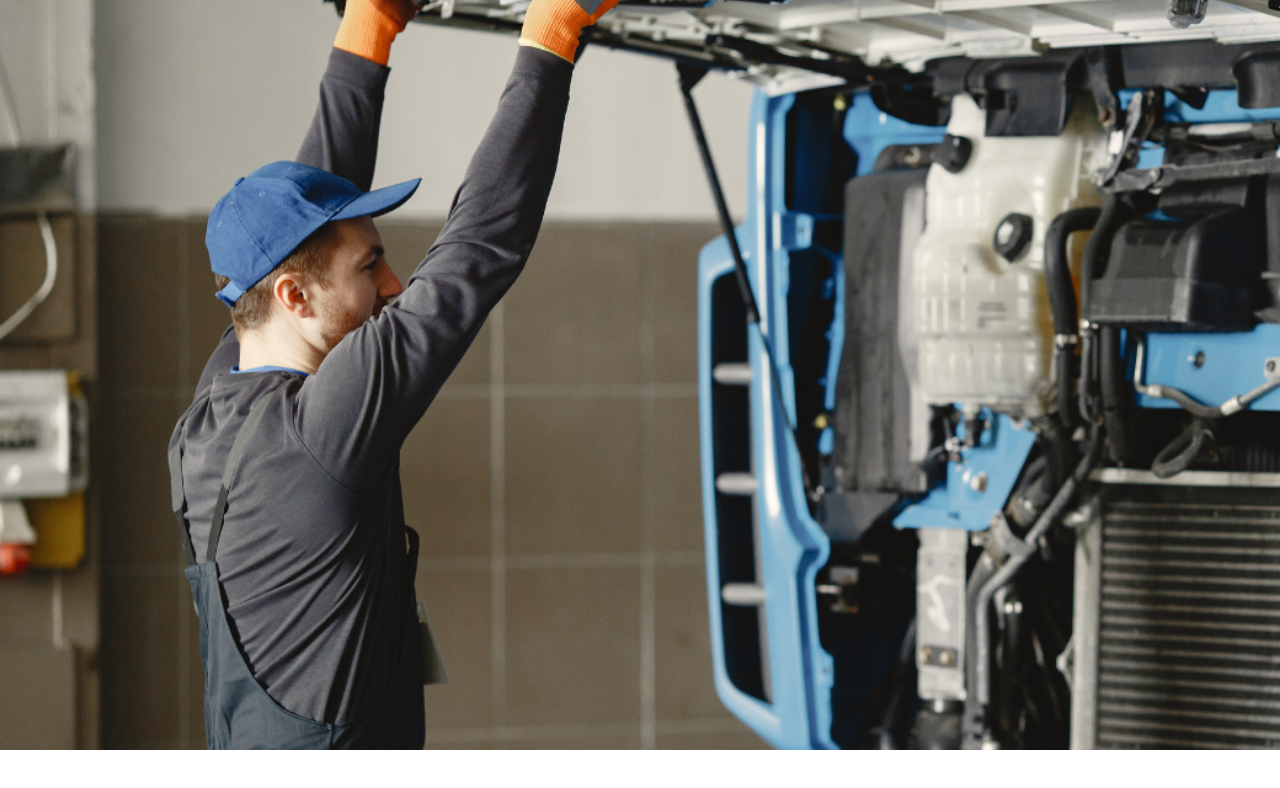
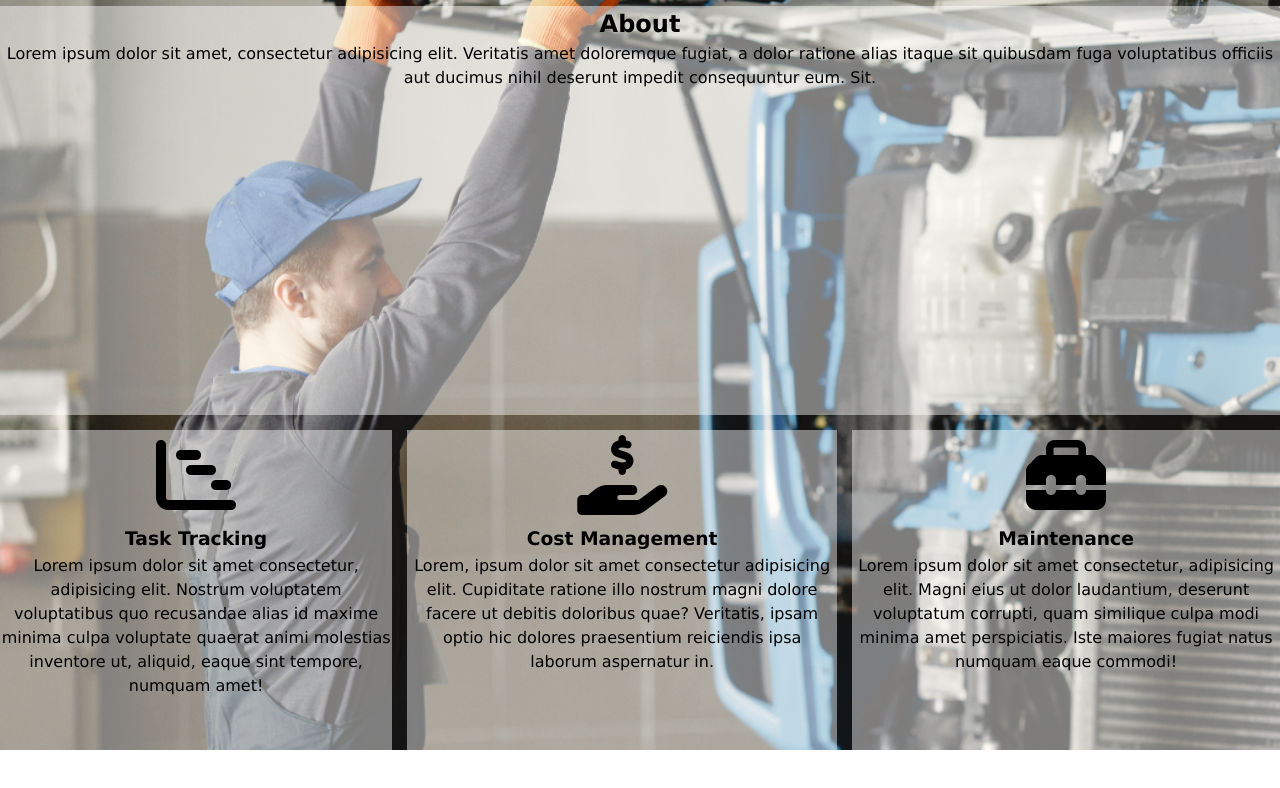
Before and after one commit to TylerStockton/CodeKYFinalProject, a plain HTML site: page about.html in a window 1280 px wide. Shown: the part 50-838 px from the top of the page. Before the commit the page ends 800 px from the top, so only its background shows below. Drawn offline with Linux system fonts and the light colour scheme.

Commit message:
worked on css grid for about tab, working on fixing border-radius for login tab

```diff
--- a/about.css
+++ b/about.css
@@ -11,6 +11,7 @@ body {
     background: url('Aboutbkgd.png');
     background-repeat: no-repeat;
     background-size: cover;
+    overflow: hidden;
 }
 
 html{
@@ -117,3 +118,76 @@ img{
     color: whitesmoke;
     cursor: pointer;
 }
+
+.grid{
+    display: grid;
+    grid-template-areas: "body" "footer";
+    grid-gap: 15px;
+    height: 100vh;
+}
+
+.box1{
+    grid-area: "body";
+    grid-column: 1/4;
+    grid-row: 1/4;
+    background-color: rgba(255, 255, 255, 0.45);
+    color: black;
+    text-align: center;
+
+}
+
+.box2{
+    grid-area: "footer";
+    grid-column: 1/2;
+    grid-row: 4/4;
+    background-color: rgba(255, 255, 255, 0.45);
+    text-align: center;
+    color:black;
+
+}
+
+.box2 h3{
+    margin-top: 10px;
+}
+
+.fa-chart-gantt{
+    color: black;
+    margin-top: 5px;
+}
+
+.box3{
+    grid-area: "footer";
+    grid-column: 2/3;
+    grid-row: 4/4;
+    background-color: rgba(255, 255, 255, 0.45);
+    text-align: center;
+    color: black;
+
+}
+
+.box3 h3{
+    margin-top: 10px;
+}
+
+.fa-hand-holding-dollar{
+    color: black;
+    margin-top: 5px;
+}
+
+.box4{
+    grid-area: "footer";
+    grid-column: 3/4;
+    grid-row: 4/4;
+    background-color: rgba(255, 255, 255, 0.45);
+    text-align: center;
+    color: black;
+}
+
+.box4 h3{
+    margin-top: 10px;
+}
+
+.fa-toolbox{
+    color: black;
+    margin-top: 5px;
+}
--- a/about.html
+++ b/about.html
@@ -6,6 +6,7 @@
     <title>About TechHex</title>
     <link rel="shortcut icon" type="image" href="GearIcon.png">
     <link rel="stylesheet" type="text/css" href="about.css">
+    <script src="https://kit.fontawesome.com/3075936b8a.js" crossorigin="anonymous"></script>
     <script src="index.js" defer></script>
 </head>
 
@@ -28,16 +29,25 @@
         </div>
     </nav>
 
-    <div class="about">
-
-
-
-
-    </div>
-
-
-
-
+    <div class="grid">
+        <div class="box box1">
+            <h2>About</h2>
+            <p>Lorem ipsum dolor sit amet, consectetur adipisicing elit. Veritatis amet doloremque fugiat, a dolor ratione alias itaque sit quibusdam fuga voluptatibus officiis aut ducimus nihil deserunt impedit consequuntur eum. Sit.</p>
+        </div>
+        <div class="box box2">
+            <i class="fa-solid fa-chart-gantt fa-5x"></i>
+            <h3>Task Tracking</h3>
+            <p>Lorem ipsum dolor sit amet consectetur, adipisicing elit. Nostrum voluptatem voluptatibus quo recusandae alias id maxime minima culpa voluptate quaerat animi molestias inventore ut, aliquid, eaque sint tempore, numquam amet!</p>
+        </div>
+        <div class="box box3">
+            <i class="fa-solid fa-hand-holding-dollar fa-5x"></i>
+            <h3>Cost Management</h3>
+            <p>Lorem, ipsum dolor sit amet consectetur adipisicing elit. Cupiditate ratione illo nostrum magni dolore facere ut debitis doloribus quae? Veritatis, ipsam optio hic dolores praesentium reiciendis ipsa laborum aspernatur in.</p></div>
+        <div class="box box4">
+            <i class="fa-solid fa-toolbox fa-5x"></i>
+            <h3>Maintenance</h3>
+            <p>Lorem ipsum dolor sit amet consectetur, adipisicing elit. Magni eius ut dolor laudantium, deserunt voluptatum corrupti, quam similique culpa modi minima amet perspiciatis. Iste maiores fugiat natus numquam eaque commodi!</p>
+        </div>
 
 
 
--- a/index.css
+++ b/index.css
@@ -121,7 +121,7 @@ img{
 .login{
     height: 500px;
     width: 800px;
-    border-radius: 15px;
+    border-radius: 20px;
     border: 1px solid black;
     background-color: whitesmoke;
     margin: auto;
@@ -136,6 +136,7 @@ img{
     width: 100%;
     align-items: center;
     background-color: whitesmoke;
+
 }
 
 .form h1{
@@ -163,6 +164,7 @@ img{
     font-weight: bold;
     border: none;
     outline: none;
+    border-radius: 20px;
 }
 
 #submit:hover{
@@ -173,7 +175,7 @@ img{
 .form a{
     text-decoration: none;
     color: black;
-    margin-top: 0px;
+    margin-top: 10px;
 }
 
 .form a:hover{
```
